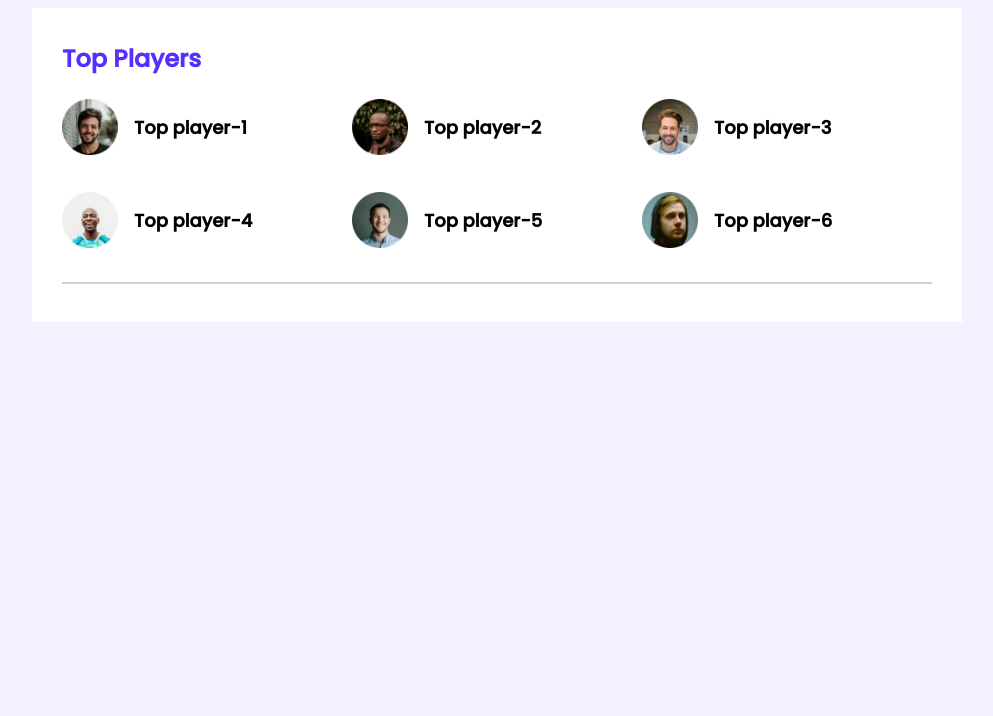
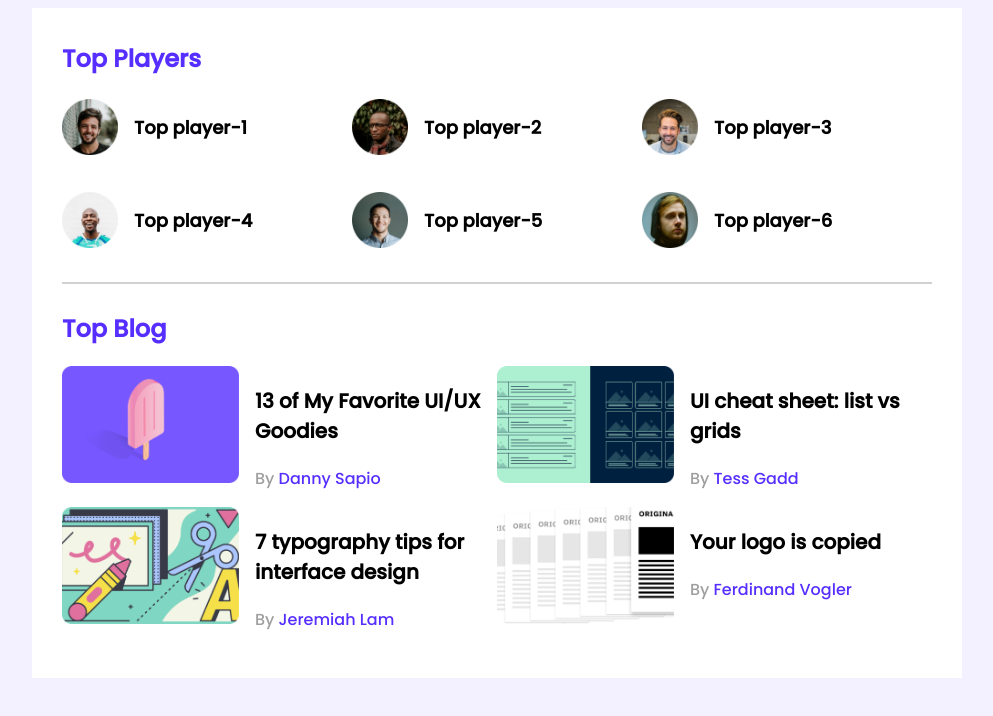
Before and after one commit to mashruf/leader-board-css3, a plain HTML site: page index.html in a window 1280 px wide. Shown: the whole page, without its empty margins (143-1136 px from the left). Drawn offline with Linux system fonts and the light colour scheme.

Commit message:
top blog added

```diff
--- a/index.html
+++ b/index.html
@@ -52,7 +52,61 @@
                 </div>
             </div>
             <hr>
+            <div class="top-blogs">
+                <h2 class="section-title">Top Blog</h2>
+                <div class="blogs">
+                    <article class="blog">
+                        <div class="thumbnail">
+                            <img src="images/blogs/blog-1.png" alt="">
+                        </div>
+                        <div class="blog-info">
+                            <h3 class="blog-title">
+                                13 of My Favorite
+                                UI/UX Goodies
+                            </h3>
+                            <p class="blog-author">By <a href="">Danny Sapio</a></p>
+                        </div>
+                    </article>
+                    <article class="blog">
+                        <div class="thumbnail">
+                            <img src="images/blogs/blog-2.png" alt="">
+                        </div>
+                        <div class="blog-info">
+                            <h3 class="blog-title">
+                                UI cheat sheet:
+                                list vs grids
+                            </h3>
+                            <p class="blog-author">By <a href="">Tess Gadd</a></p>
+                        </div>
+                    </article>
+                    <article class="blog">
+                        <div class="thumbnail">
+                            <img src="images/blogs/blog-3.png" alt="">
+                        </div>
+                        <div class="blog-info">
+                            <h3 class="blog-title">
+                                7 typography tips
+                                for interface design
+                            </h3>
+                            <p class="blog-author">By <a href="">Jeremiah Lam</a></p>
+                        </div>
+                    </article>
+                    <article class="blog">
+                        <div class="thumbnail">
+                            <img src="images/blogs/blog-4.png" alt="">
+                        </div>
+                        <div class="blog-info">
+                            <h3 class="blog-title">
+                                Your logo is
+                                copied
+                            </h3>
+                            <p class="blog-author">By <a href="">Ferdinand Vogler</a></p>
+                        </div>
+                    </article>
+                </div>
+            </div>
         </section>
+
     </main>
 </body>
 
--- a/styles/style.css
+++ b/styles/style.css
@@ -23,6 +23,7 @@ main {
 
 hr {
     border: 1px solid #D1D1D1;
+    margin-bottom: 27px;
 }
 
 
@@ -64,3 +65,39 @@ hr {
     margin-left: 16px;
     font-size: 18px;
 }
+
+/*---------------
+ top blogs styles
+ -------------- */
+.blogs {
+    display: grid;
+    grid-template-columns: repeat(2, 1fr);
+}
+
+.blog {
+    display: flex;
+}
+
+.blog .thumbnail img {
+    width: 177px;
+    height: 117px;
+}
+
+.blog-info {
+    margin-left: 16px;
+}
+
+.blog-title {
+    font-size: 20px;
+}
+
+.blog-author {
+    color: #9F9F9F;
+    font-size: 16px;
+}
+
+.blog-author a {
+    text-decoration: none;
+    color: #562EFF;
+    ;
+}
```
